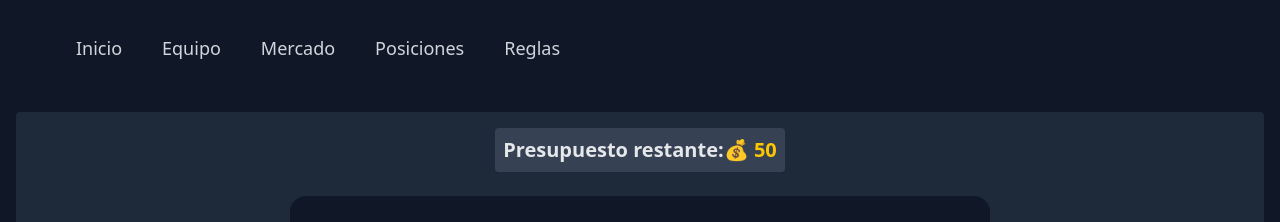
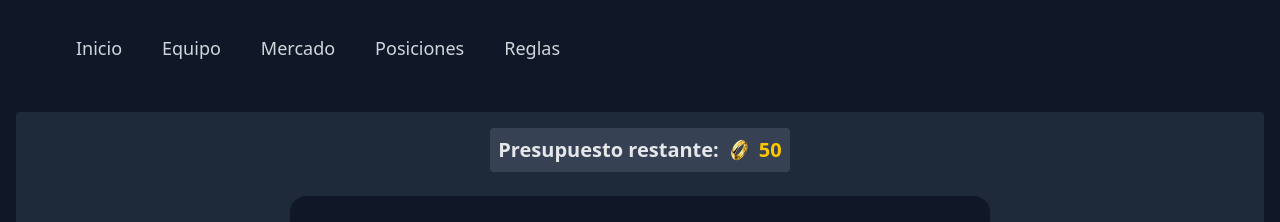
Before and after one commit to Gonzalorussi/frontfantasy, a React (Vite) app: page /mercado in a window 1280 px wide. Shown: the top 222 px of the page. Built offline with nearby package versions, Linux system fonts and the light colour scheme; no server answers; the database is empty.

Commit message:
se agrega imagen monedas a mercado

```diff
--- a/src/Components/Mercado.jsx
+++ b/src/Components/Mercado.jsx
@@ -21,6 +21,7 @@ import bottom from "../assets/iconos/bottom.svg?react";
 import support from "../assets/iconos/support.svg?react";
 import { DateTime } from "luxon";
 import useRondaActual from "../hooks/useRondaActual";
+import anillo from '../assets/img/anillo.png'
 
 const roles = ["top", "jungle", "mid", "bottom", "support"];
 const iconosRoles = {
@@ -226,9 +227,10 @@ function Mercado() {
       <Navbar user={user} />
       <div className="max-w-[1400px] mx-auto p-4 flex flex-col gap-4">
         <div className="md:sticky top-0 z-10 bg-gray-800 rounded p-4 flex flex-col items-center gap-6">
-          <div className="text-center w-containter bg-gray-700 rounded text-xl font-semibold p-2">
-            Presupuesto restante:💰{" "}
-            <span className="text-yellow-400">{presupuesto}</span>
+          <div className="text-center w-containter bg-gray-700 rounded text-xl font-semibold p-2 flex justify-center items-center gap-2">
+              Presupuesto restante:
+              <img src={anillo} alt={anillo.name} className="w-6 h-6 " />
+              <span className="text-yellow-400">{presupuesto}</span>
           </div>
 
           <div className="flex-grow mx-4 overflow-x-auto">
@@ -326,16 +328,16 @@ function Mercado() {
                       alt={jugador.nombre}
                       className="border-1 w-14 h-14 rounded-full object-cover flex-shrink-0"
                     />
-                    <div className="flex gap-x-4 text-sm">
-                      <h3
-                        className="font-semibold truncate"
-                        title={jugador.nombre}
-                      >
+                    <div className="grid grid-cols-1 sm:grid-cols-2 md:grid-cols-4 text-sm w-full gap-y-1">
+                      <div className="truncate min-w-0 font-semibold" title={jugador.nombre}>
                         {jugador.nombre}
-                      </h3>
-                      <p className="uppercase text-center">{jugador.club}</p>
-                      <p className="capitalize text-center">{jugador.rol}</p>
-                      <p className="text-center font-mono">💰{jugador.valor}</p>
+                      </div>
+                      <div className="text-center uppercase sm:text-left">{jugador.club}</div>
+                      <div className="text-center capitalize md:text-center">{jugador.rol}</div>
+                      <div className="ttext-center font-mono flex justify-center items-center gap-1">
+                        <img src={anillo} alt={anillo.name} className="w-5 h-5" />
+                        {jugador.valor}
+                      </div>
                     </div>
                   </div>
                   <button
```
Also changed, not shown: src/assets/img/anillo.png (added).
